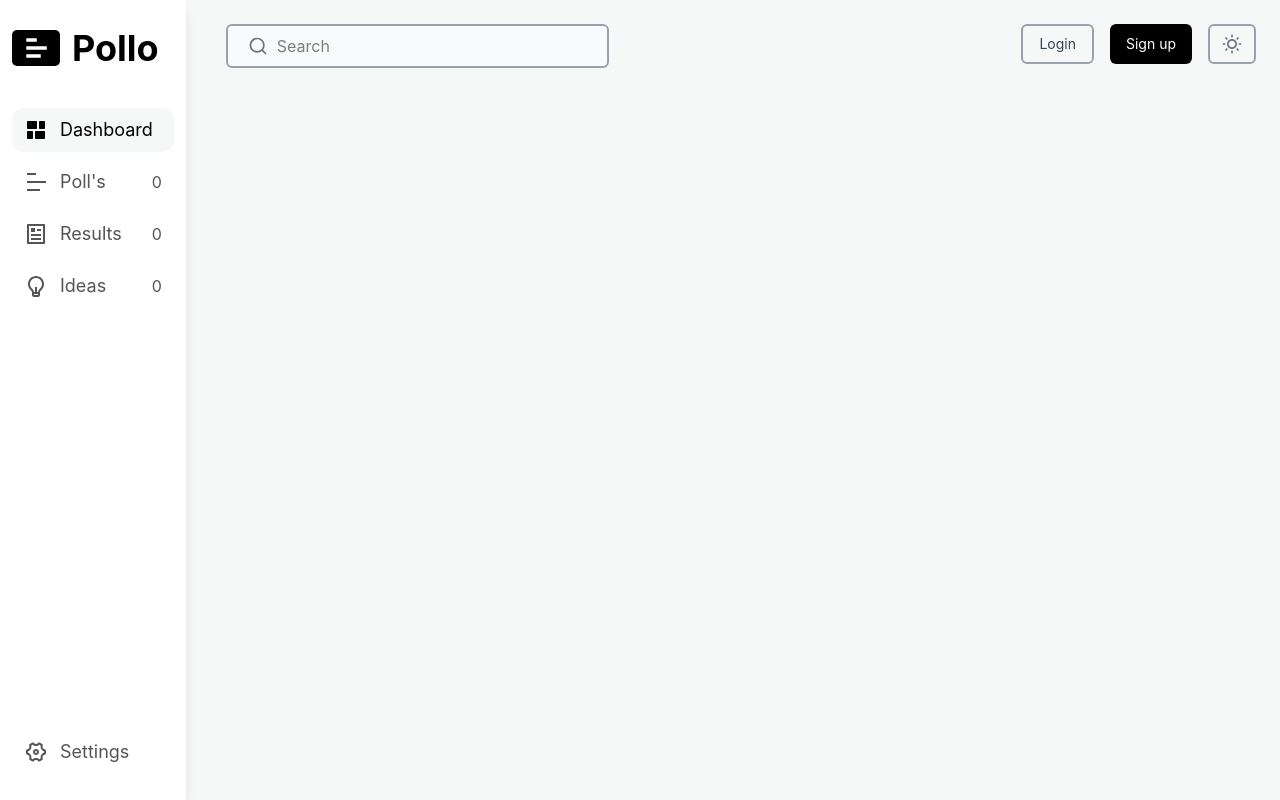
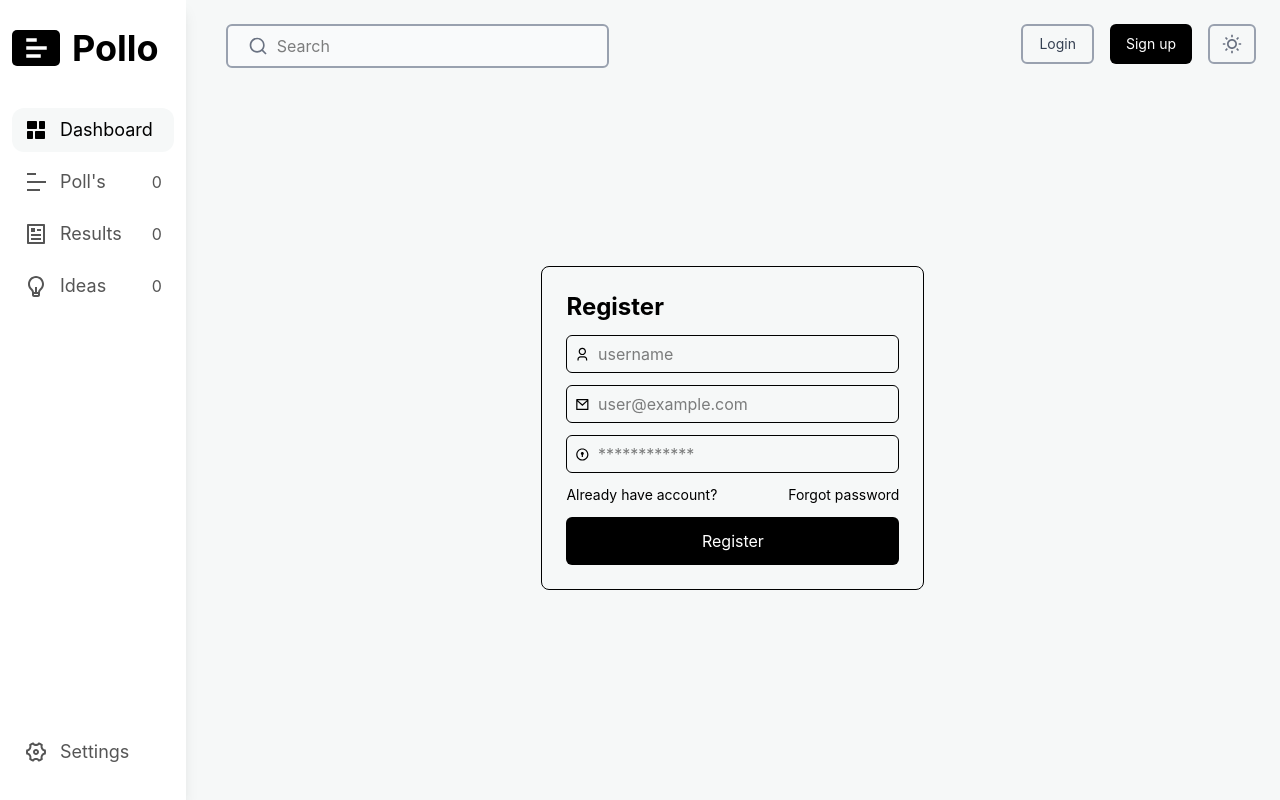
Before and after one commit to Faizan-Py-314/Pollo, a React app in the folder frontend/: page /register in a window 1280 px wide. Built offline with nearby package versions, Linux system fonts and the light colour scheme; the HTML template or start-up script is replaced by a standard one.

Commit message:
Create Register and Login Page

```diff
--- a/frontend/src/App.jsx
+++ b/frontend/src/App.jsx
@@ -6,6 +6,8 @@ import Topbar from './components/Topbar'
 import PollListPage from './pages/PollsListPage'
 import PollPage from './pages/PollPage'
 import ResultPage from './pages/ResultPage'
+import RegisterPage from './pages/RegisterPage'
+import LoginPage from './pages/LoginPage'
 
 
 function App() {
@@ -21,6 +23,8 @@ function App() {
             <Route path='/poll' element={<PollListPage />} />
             <Route path='/poll/:id' element={<PollPage />} />
             <Route path='/result' element={<ResultPage />} />
+            <Route path='/register' element={<RegisterPage />}/>
+            <Route path='/login' element={<LoginPage />}/>
           </Routes>
         </div>
       </div>
--- a/frontend/src/components/Topbar.jsx
+++ b/frontend/src/components/Topbar.jsx
@@ -1,10 +1,13 @@
 import React, { useState } from 'react'
 import { RiMenuLine, RiSearchLine, RiSunLine, RiMoonLine } from '@remixicon/react'
+import { useNavigate } from 'react-router-dom'
 
 
 const Topbar = ({ navActive, setNavActive }) => {
     const [searchActive, setSearchActive] = useState(null)
     const [theme, setTheme] = useState(localStorage.getItem('theme')? localStorage.getItem('theme'): 'light')
+
+    const navigate = useNavigate()
 
     const toggleTheme = () => {
         const newTheme = theme == 'light'? 'dark':'light'
@@ -21,8 +24,8 @@ const Topbar = ({ navActive, setNavActive }) => {
                     <span onClick={()=> {searchActive? setSearchActive(null): setSearchActive('active')}} className='border p-2 rounded-md lg:hidden'><RiSearchLine size={20}/></span>
                 </div>
                 <div className='flex gap-2 md:gap-4'>
-                    <button className='border-2 border-gray-400 text-gray-700 p-2 text-xs rounded-md cursor-pointer hover:bg-black hover:text-white md:text-sm md:px-4'>Login</button>
-                    <button className='p-2 text-xs rounded-md bg-black text-white cursor-pointer hover:bg-white hover:text-black hover:border md:text-sm md:px-4'>Sign up</button>
+                    <button onClick={()=> navigate('/login')} className='border-2 border-gray-400 text-gray-700 p-2 text-xs rounded-md cursor-pointer hover:bg-black hover:text-white md:text-sm md:px-4'>Login</button>
+                    <button onClick={()=> navigate('/register')} className='p-2 text-xs rounded-md bg-black text-white cursor-pointer hover:bg-white hover:text-black hover:border md:text-sm md:px-4'>Sign up</button>
                     <span onClick={toggleTheme} className='hidden items-center justify-center py-2 px-3 border-2 border-gray-400 text-gray-500 rounded-md cursor-pointer hover:bg-black hover:text-white lg:flex'>{theme == 'light'? <RiSunLine size={20} />: <RiMoonLine size={20}/>}</span>
                 </div>
             </div>
--- /dev/null
+++ b/frontend/src/pages/LoginPage.jsx
@@ -0,0 +1,34 @@
+import React from 'react'
+import { RiMailLine, RiDoorLockLine } from '@remixicon/react'
+
+
+const LoginPage = () => {
+  return (
+    <>
+      <div className='flex items-center justify-center w-full h-[85vh] '>
+        <div className='flex flex-col gap-2 border p-4 text-sm rounded-lg w-[85%] sm:w-[65%] md:w-[50%] lg:w-[35%] lg:text-base lg:p-6'>
+            <h1 className='text-2xl font-bold mb-1'>Login</h1>
+            <div className='flex flex-col gap-3'>
+                <div className='border px-2 py-1.5 rounded-md flex items-center gap-2'>
+                    <RiMailLine size={15}/>
+                    <input className=' outline-none w-[95%]' type="email" name='username' placeholder='user@example.com' />
+                </div>
+                <div className='border px-2 py-1.5 rounded-md flex items-center gap-2'>
+                    <RiDoorLockLine size={15}/>
+                    <input className=' outline-none w-[95%]' type="text" name='username' placeholder='************' />
+                </div>
+
+            </div>
+            <div className='text-xs flex justify-between py-1 lg:text-sm'>
+                <a className='cursor-pointer hover:underline'>Don't have an account?</a>
+            </div>
+            <div>
+                <button className='w-full bg-black text-white py-3 text-center rounded-md cursor-pointer'>Login</button>
+            </div>
+        </div>
+      </div>
+    </>
+  )
+}
+
+export default LoginPage
--- /dev/null
+++ b/frontend/src/pages/RegisterPage.jsx
@@ -0,0 +1,39 @@
+import React from 'react'
+import { RiUser3Line, RiMailLine, RiDoorLockLine } from '@remixicon/react'
+
+
+const RegisterPage = () => {
+  return (
+    <>
+      <div className='flex items-center justify-center w-full h-[85vh] '>
+        <div className='flex flex-col gap-2 border p-4 text-sm rounded-lg w-[85%] sm:w-[65%] md:w-[50%] lg:w-[35%] lg:text-base lg:p-6'>
+            <h1 className='text-2xl font-bold mb-1'>Register</h1>
+            <div className='flex flex-col gap-3'>
+                <div className='border px-2 py-1.5 rounded-md flex items-center gap-2'>
+                    <RiUser3Line size={15}/>
+                    <input className=' outline-none w-[95%]' type="text" name='username' placeholder='username' />
+                </div>
+                <div className='border px-2 py-1.5 rounded-md flex items-center gap-2'>
+                    <RiMailLine size={15}/>
+                    <input className=' outline-none w-[95%]' type="email" name='username' placeholder='user@example.com' />
+                </div>
+                <div className='border px-2 py-1.5 rounded-md flex items-center gap-2'>
+                    <RiDoorLockLine size={15}/>
+                    <input className=' outline-none w-[95%]' type="text" name='username' placeholder='************' />
+                </div>
+
+            </div>
+            <div className='text-xs flex justify-between py-1 lg:text-sm'>
+                <a className='cursor-pointer hover:underline'>Already have account?</a>
+                <a className='cursor-pointer hover:underline'>Forgot password</a>
+            </div>
+            <div>
+                <button className='w-full bg-black text-white py-3 text-center rounded-md cursor-pointer'>Register</button>
+            </div>
+        </div>
+      </div>
+    </>
+  )
+}
+
+export default RegisterPage
```
